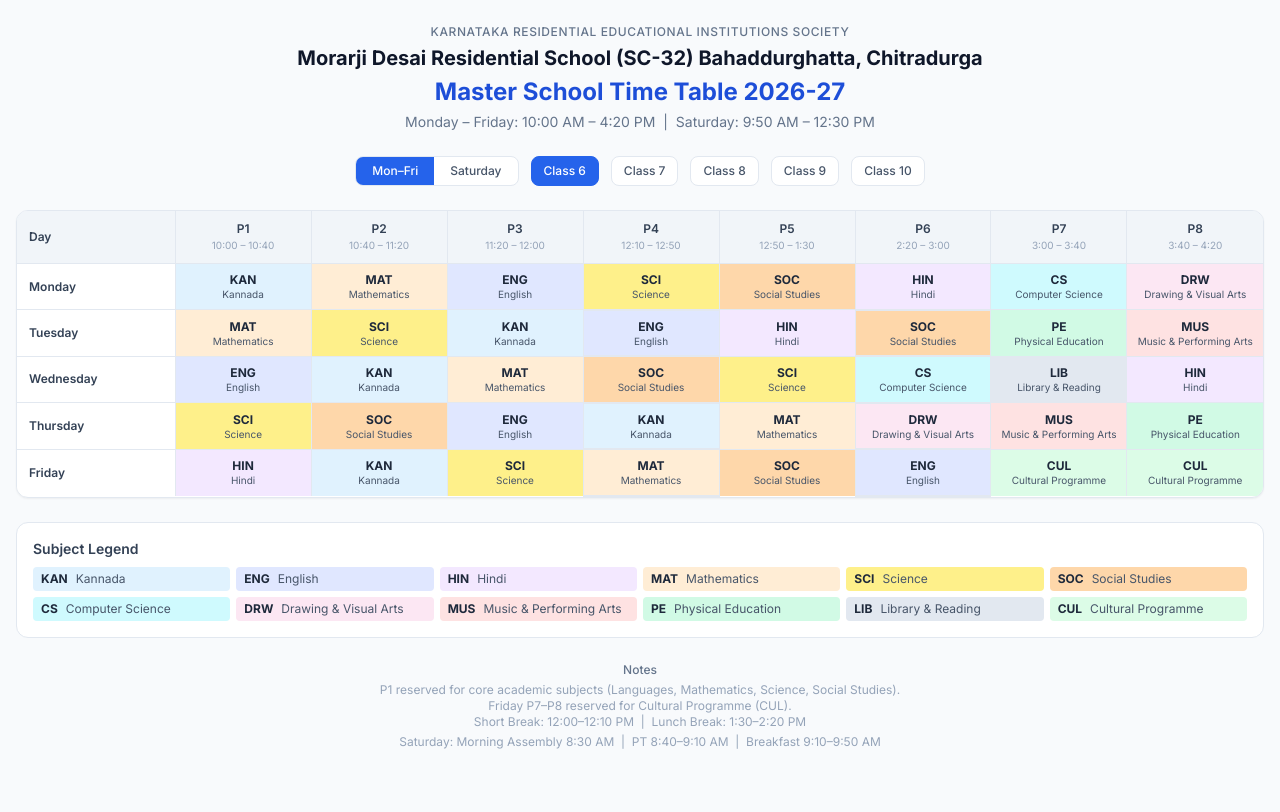
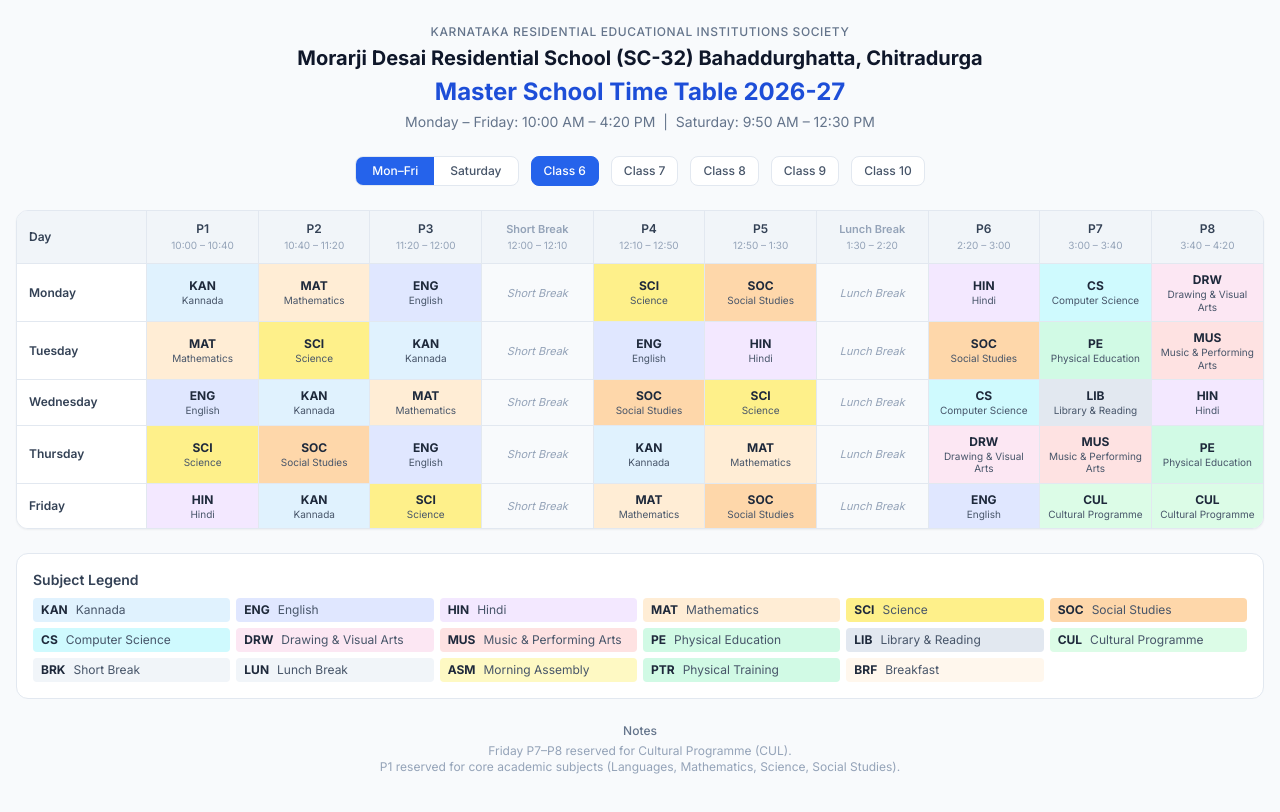
Before and after one commit to hoy-sala/pragati, a SvelteKit app in the folder frontend/: page /timetable in a window 1280 px wide. Shown: the top 812 px of the page. Built offline with nearby package versions, Linux system fonts and the light colour scheme; a web font is replaced by a local one.

Commit message:
Show breaks, assembly, PT, breakfast as timetable slots instead of footnotes

```diff
--- a/frontend/src/routes/timetable/+page.svelte
+++ b/frontend/src/routes/timetable/+page.svelte
@@ -1,5 +1,5 @@
 <script lang="ts">
-	import { WEEKLY_TIMETABLE, SUBJECT_INFO, WEEKDAY_TIMES, SAT_TIMES, DAY_LABELS } from './timetable.data';
+	import { WEEKLY_TIMETABLE, SUBJECT_INFO, WEEKDAY_TIMES, SAT_TIMES, DAY_LABELS, BREAK_CODES } from './timetable.data';
 
 	let activeClass = $state(0);
 	let showWeekday = $state(true);
@@ -45,8 +45,14 @@
 					<tr class="bg-slate-100">
 						<th class="sticky left-0 bg-slate-100 z-10 px-3 py-2.5 text-left font-semibold text-slate-700 border-r border-slate-200 w-20">Day</th>
 						{#each times as t, pi}
-							<th class="px-2 py-2.5 text-center font-semibold text-slate-700 border-r border-slate-200 last:border-r-0 w-20">
-								<div>P{pi + 1}</div>
+							{@const cell = schedule.days[showWeekday ? 0 : 5].periods[pi]}
+							{@const isBreak = cell && BREAK_CODES.has(cell.code)}
+							<th class="px-2 py-2.5 text-center font-semibold border-r border-slate-200 last:border-r-0 w-20 {isBreak ? 'text-slate-400' : 'text-slate-700'}">
+								{#if isBreak}
+									<div class="text-[11px]">{cell.name}</div>
+								{:else}
+									<div>P{schedule.days[showWeekday ? 0 : 5].periods.slice(0, pi).filter(p => !BREAK_CODES.has(p.code)).length + 1}</div>
+								{/if}
 								<div class="text-[10px] font-normal text-slate-400">{t}</div>
 							</th>
 						{/each}
@@ -59,10 +65,15 @@
 							<td class="sticky left-0 bg-white z-10 px-3 py-2 font-semibold text-slate-700 border-r border-slate-200">{DAY_LABELS[di]}</td>
 							{#each day.periods.slice(0, times.length) as cell, pi}
 								{@const info = SUBJECT_INFO[cell.code]}
-								<td class="px-2 py-2 text-center border-r border-slate-200 last:border-r-0 {pi === 3 && showWeekday ? 'border-b-2 border-amber-300' : ''} {pi === 5 && showWeekday ? 'border-b-2 border-amber-300' : ''}"
-									style="background-color: {info?.color || '#fff'}">
-									<div class="font-bold text-slate-800 text-xs">{cell.code}</div>
-									<div class="text-[10px] text-slate-600 leading-tight">{cell.name}</div>
+								{@const isBreak = BREAK_CODES.has(cell.code)}
+								<td class="px-2 py-2 text-center border-r border-slate-200 last:border-r-0 {isBreak ? 'bg-slate-50 text-slate-400 italic' : ''}"
+									style="background-color: {isBreak ? '#F8FAFC' : (info?.color || '#fff')}">
+									{#if isBreak}
+										<div class="text-[11px]">{cell.name}</div>
+									{:else}
+										<div class="font-bold text-slate-800 text-xs">{cell.code}</div>
+										<div class="text-[10px] text-slate-600 leading-tight">{cell.name}</div>
+									{/if}
 								</td>
 							{/each}
 						</tr>
@@ -85,10 +96,8 @@
 
 		<div class="text-center text-xs text-slate-400 pb-4">
 			<p class="font-medium text-slate-500 mb-1">Notes</p>
+			<p>Friday P7–P8 reserved for Cultural Programme (CUL).</p>
 			<p>P1 reserved for core academic subjects (Languages, Mathematics, Science, Social Studies).</p>
-			<p>Friday P7–P8 reserved for Cultural Programme (CUL).</p>
-			<p>Short Break: 12:00–12:10 PM &nbsp;|&nbsp; Lunch Break: 1:30–2:20 PM</p>
-			<p class="mt-1">Saturday: Morning Assembly 8:30 AM &nbsp;|&nbsp; PT 8:40–9:10 AM &nbsp;|&nbsp; Breakfast 9:10–9:50 AM</p>
 		</div>
 	</div>
 </div>
--- a/frontend/src/routes/timetable/timetable.data.ts
+++ b/frontend/src/routes/timetable/timetable.data.ts
@@ -26,7 +26,14 @@ export const SUBJECT_INFO: Record<string, { name: string; color: string }> = {
   PE: { name: 'Physical Education', color: '#D1FAE5' },
   LIB: { name: 'Library & Reading', color: '#E2E8F0' },
   CUL: { name: 'Cultural Programme', color: '#DCFCE7' },
+  BRK: { name: 'Short Break', color: '#F1F5F9' },
+  LUN: { name: 'Lunch Break', color: '#F1F5F9' },
+  ASM: { name: 'Morning Assembly', color: '#FEF9C3' },
+  PTR: { name: 'Physical Training', color: '#D1FAE5' },
+  BRF: { name: 'Breakfast', color: '#FFF7ED' },
 };
+
+export const BREAK_CODES = new Set(['BRK', 'LUN', 'ASM', 'PTR', 'BRF']);
 
 const DAYS = ['Mon', 'Tue', 'Wed', 'Thu', 'Fri', 'Sat'] as const;
 
@@ -75,24 +82,49 @@ const RAW: Record<string, Record<string, string[]>> = {
 
 export const WEEKLY_TIMETABLE: ClassSchedule[] = Object.entries(RAW).map(([name, days]) => ({
   name,
-  days: DAYS.map(day => ({
-    label: day,
-    periods: days[day].map(code => ({ code, name: SUBJECT_INFO[code]?.name ?? code })),
-  })),
+  days: DAYS.map(day => {
+    const rawPeriods = days[day].map(code => ({ code, name: SUBJECT_INFO[code]?.name ?? code }));
+    if (day === 'Sat') {
+      return {
+        label: day,
+        periods: [
+          { code: 'ASM', name: SUBJECT_INFO['ASM'].name },
+          { code: 'PTR', name: SUBJECT_INFO['PTR'].name },
+          { code: 'BRF', name: SUBJECT_INFO['BRF'].name },
+          ...rawPeriods,
+        ],
+      };
+    }
+    return {
+      label: day,
+      periods: [
+        ...rawPeriods.slice(0, 3),
+        { code: 'BRK', name: SUBJECT_INFO['BRK'].name },
+        ...rawPeriods.slice(3, 5),
+        { code: 'LUN', name: SUBJECT_INFO['LUN'].name },
+        ...rawPeriods.slice(5),
+      ],
+    };
+  }),
 }));
 
 export const WEEKDAY_TIMES = [
   '10:00 – 10:40',
   '10:40 – 11:20',
   '11:20 – 12:00',
+  '12:00 – 12:10',
   '12:10 – 12:50',
   '12:50 – 1:30',
+  '1:30 – 2:20',
   '2:20 – 3:00',
   '3:00 – 3:40',
   '3:40 – 4:20',
 ];
 
 export const SAT_TIMES = [
+  '8:30 – 8:40',
+  '8:40 – 9:10',
+  '9:10 – 9:50',
   '9:50 – 10:30',
   '10:30 – 11:10',
   '11:10 – 11:50',
```
